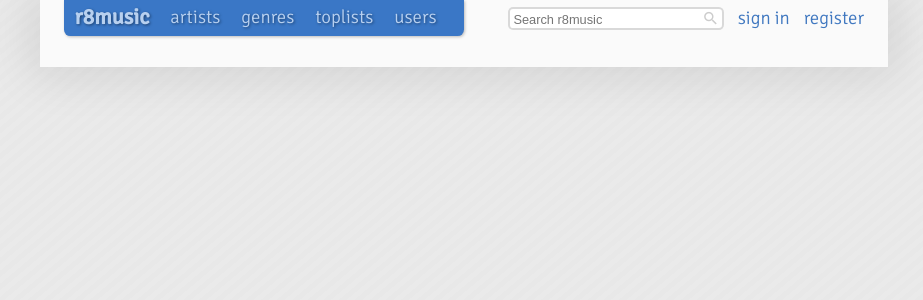
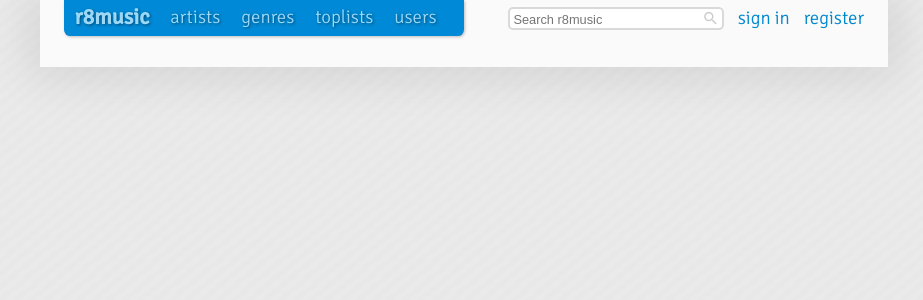
Before and after one commit to Fedjmike/r8music, a Flask app: page / in a window 1280 px wide. Shown: the top 300 px of the page, without its empty margins (176-1099 px from the left). Run offline with Flask 2, Linux system fonts and the light colour scheme; parts of the project's set-up code (start-up, migrations or seed data) failed here and were passed over; some libraries are stand-ins or nearby versions.

Commit message:
A nicer default palette

```diff
--- a/templates/layout.html
+++ b/templates/layout.html
@@ -18,10 +18,10 @@
 
     <style>
     {% if not accent_color_1 %}
-        {% set accent_color_1 = "#4078c0" %}
+        {% set accent_color_1 = "#0088ce" %}
     {% endif %}
     {% if not accent_color_2 %}
-        {% set accent_color_2 = "#4078c0" %}
+        {% set accent_color_2 = "#0088ce" %}
     {% endif %}
 
     a {
```
